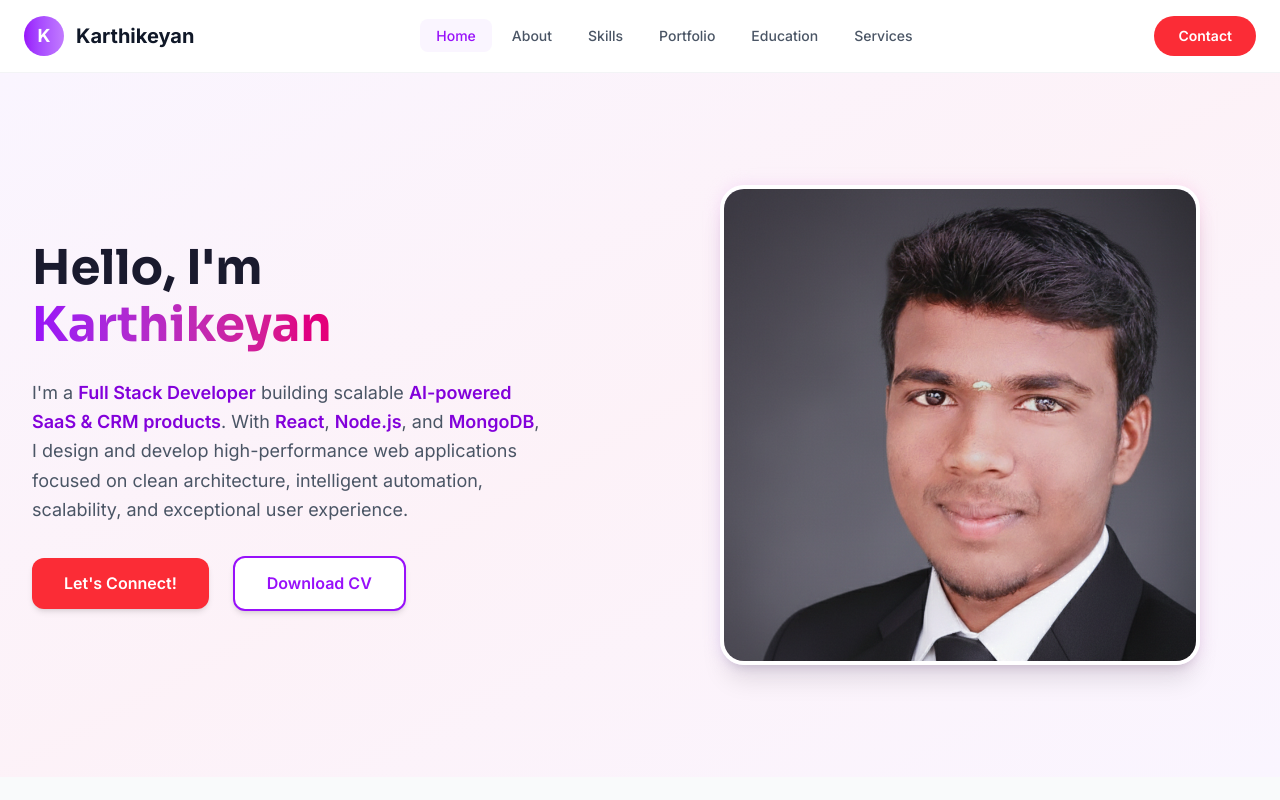
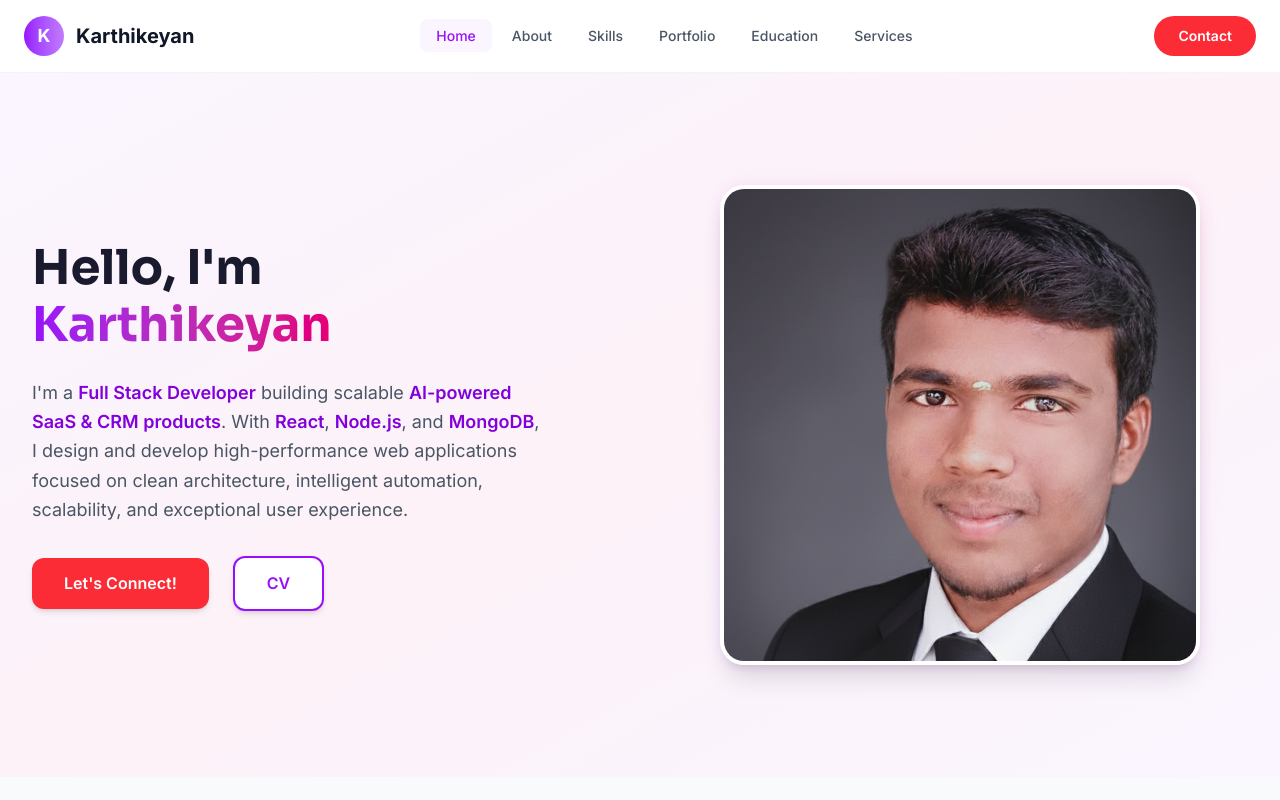
Before and after one commit to karthikeyanCoder/my-Portfolio-Website, a React (Vite) app: page / in a window 1280 px wide. Shown: the top 800 px of the page. Built offline with nearby package versions, Linux system fonts and the light colour scheme.

Commit message:
Update hero section updated

```diff
--- a/src/components/Hero.jsx
+++ b/src/components/Hero.jsx
@@ -37,7 +37,7 @@ const Hero = () => {
                             download="Karthikeyan_FullStack_Resume.pdf"
                             className="inline-flex items-center justify-center gap-2 px-8 py-3 bg-white text-purple-600 font-semibold border-2 border-purple-600 rounded-xl shadow-md hover:bg-purple-600 hover:text-white hover:shadow-lg hover:-translate-y-1 transition-all duration-300"
                         >
-                            Download CV
+                             CV
                         </a>
                     </div>
                 </div>
```
